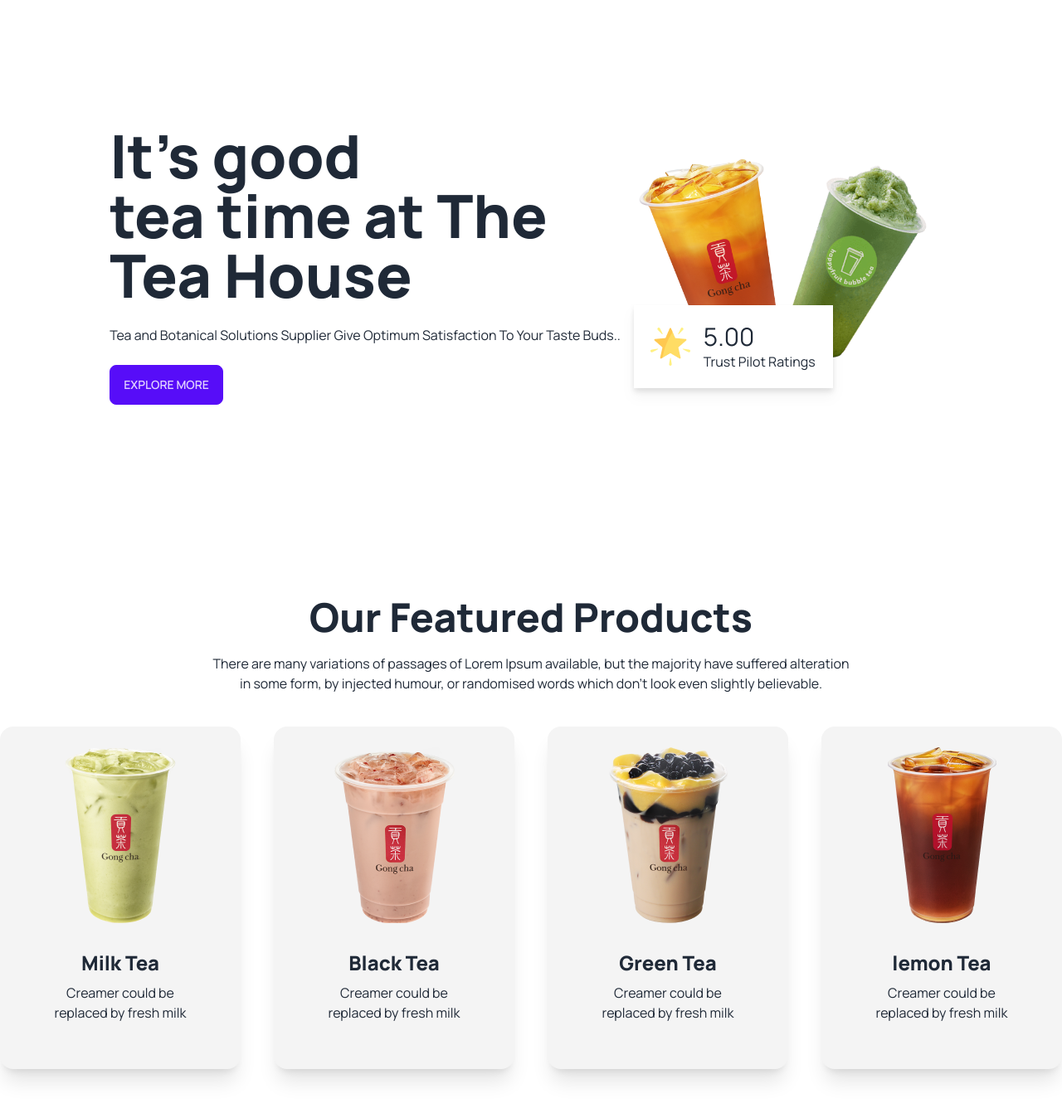
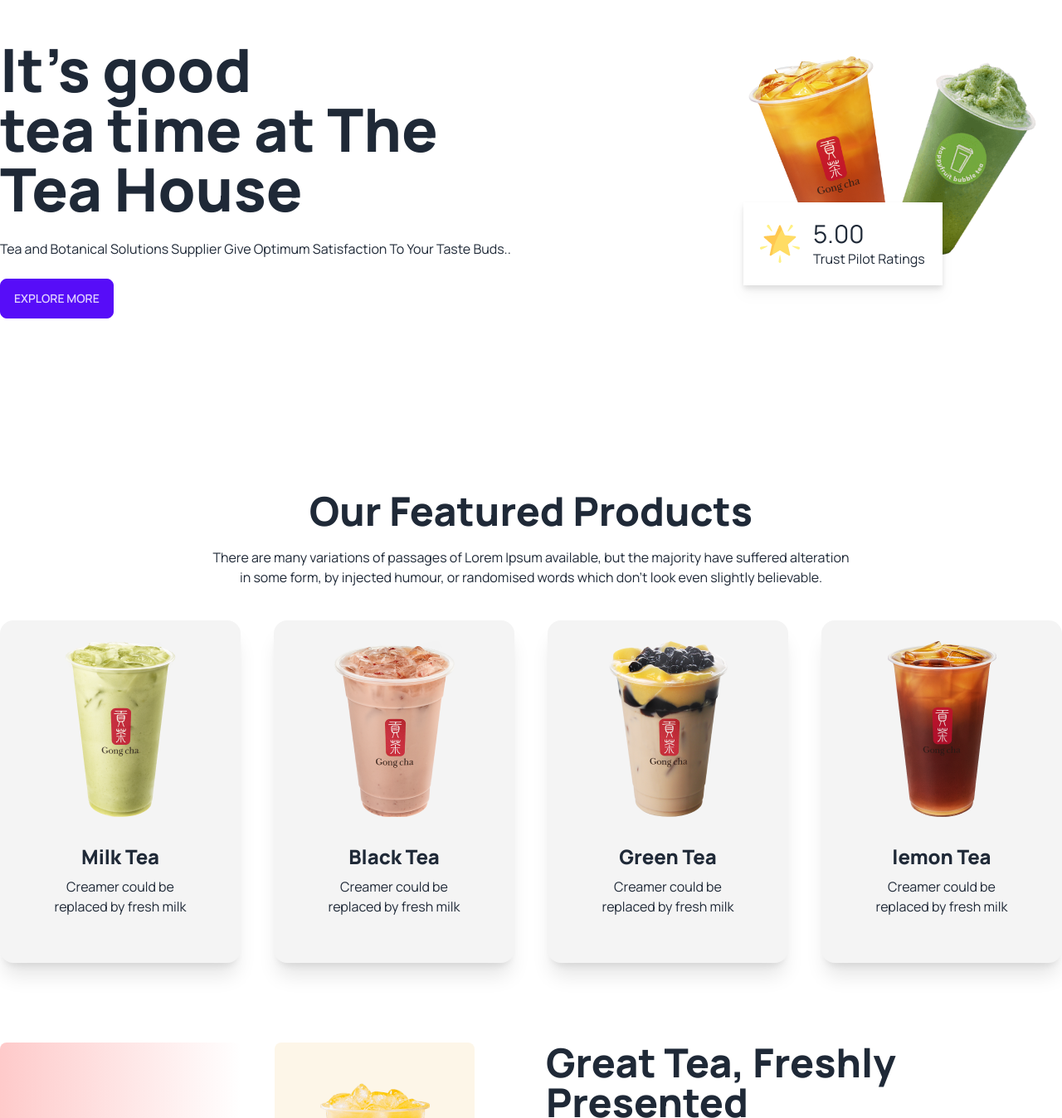
Before and after one commit to EshanTheDev/tea-landing-page, a plain HTML site: page index.html in a window 1280 px wide. Shown: the part 80-1428 px from the top of the page at 83% size. Drawn offline with nearby package versions, Linux system fonts and the light colour scheme.

Commit message:
final added

```diff
--- a/index.html
+++ b/index.html
@@ -24,8 +24,8 @@
 
 <header class="container mx-auto">
 
-    <div class="hero min-h-screen ">
-        <div class="hero-content flex-col lg:flex-row">
+    <div class=" my-32 min-h-screen ">
+        <div class="flex justify-between flex-col lg:flex-row">
 
           <div>
             <h1 class="text-7xl font-extrabold">It's good <br>
@@ -59,7 +59,7 @@
 
 </header>
 
-<main class="container mx-auto">
+<main class="container mx-auto lg:-mt-96">
 
 <!-- featured class  -->
 
```
